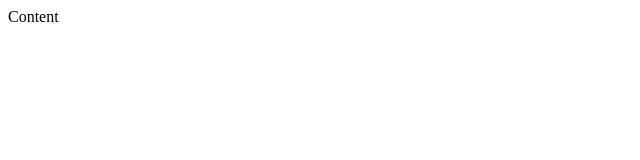
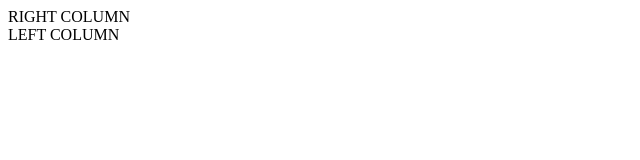
Before and after one commit to MantasUrb/4-signup, a plain HTML site: page index.html in a window 1280 px wide. Shown: the whole page, without its empty margins (0-640 px from the left). Drawn offline with Linux system fonts and the light colour scheme.

Commit message:
initial html

```diff
--- a/index.html
+++ b/index.html
@@ -9,6 +9,14 @@
 
 </head>
 <body>
-    Content
+    <main>
+        <div>
+            RIGHT COLUMN
+        </div>
+        <div>
+            LEFT COLUMN
+        </div>
+
+    </main>
 </body>
 </html>
```
